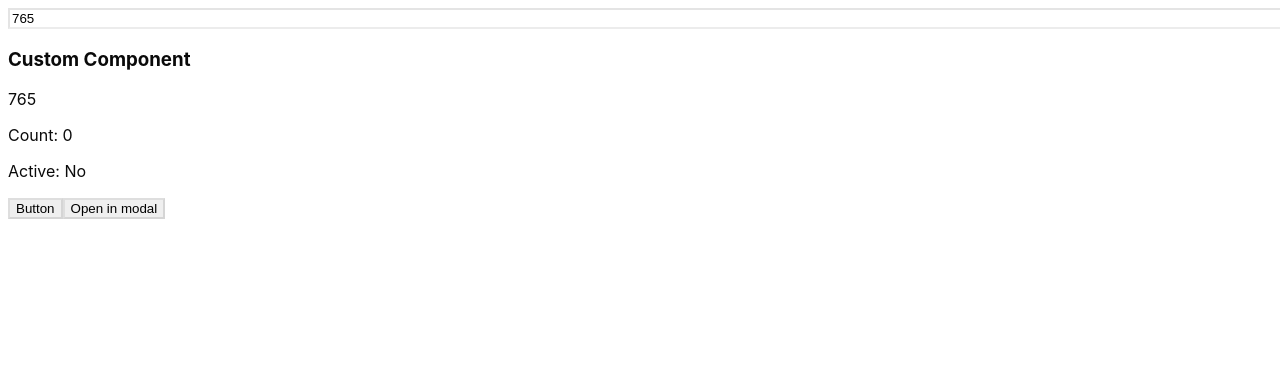
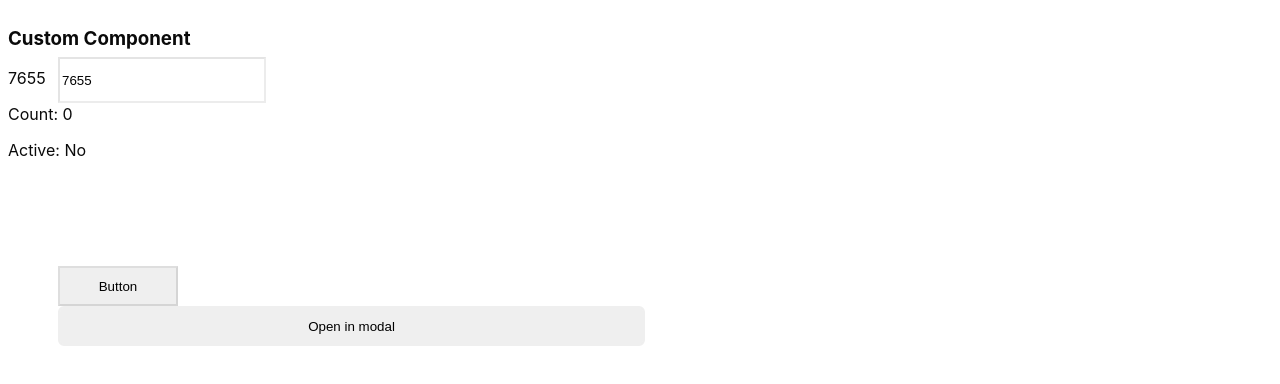
Before and after one commit to ilsur1103/my-project, a React (Vite) app: page / in a window 1280 px wide. Shown: the top 384 px of the page. Built offline with nearby package versions, Linux system fonts and the light colour scheme.

Commit message:
Update project: E-commerce Landing - 10/29/2025, 3:11:46 PM

```diff
--- /dev/null
+++ b/preview.html
@@ -0,0 +1,253 @@
+<!DOCTYPE html>
+<html lang="en">
+<head>
+  <meta charset="UTF-8">
+  <meta name="viewport" content="width=device-width, initial-scale=1.0">
+  <title>E-commerce Landing - Production Preview</title>
+  <style>
+@custom-variant dark (&:is(.dark *));
+
+:root {
+  --font-size: 16px;
+  --background: #ffffff;
+  --foreground: oklch(0.145 0 0);
+  --card: #ffffff;
+  --card-foreground: oklch(0.145 0 0);
+  --popover: oklch(1 0 0);
+  --popover-foreground: oklch(0.145 0 0);
+  --primary: #030213;
+  --primary-foreground: oklch(1 0 0);
+  --secondary: oklch(0.95 0.0058 264.53);
+  --secondary-foreground: #030213;
+  --muted: #ececf0;
+  --muted-foreground: #717182;
+  --accent: #e9ebef;
+  --accent-foreground: #030213;
+  --destructive: #d4183d;
+  --destructive-foreground: #ffffff;
+  --border: rgba(0, 0, 0, 0.1);
+  --input: transparent;
+  --input-background: #f3f3f5;
+  --switch-background: #cbced4;
+  --font-weight-medium: 500;
+  --font-weight-normal: 400;
+  --ring: oklch(0.708 0 0);
+  --chart-1: oklch(0.646 0.222 41.116);
+  --chart-2: oklch(0.6 0.118 184.704);
+  --chart-3: oklch(0.398 0.07 227.392);
+  --chart-4: oklch(0.828 0.189 84.429);
+  --chart-5: oklch(0.769 0.188 70.08);
+  --radius: 0.625rem;
+  --sidebar: oklch(0.985 0 0);
+  --sidebar-foreground: oklch(0.145 0 0);
+  --sidebar-primary: #030213;
+  --sidebar-primary-foreground: oklch(0.985 0 0);
+  --sidebar-accent: oklch(0.97 0 0);
+  --sidebar-accent-foreground: oklch(0.205 0 0);
+  --sidebar-border: oklch(0.922 0 0);
+  --sidebar-ring: oklch(0.708 0 0);
+}
+
+.dark {
+  --background: oklch(0.145 0 0);
+  --foreground: oklch(0.985 0 0);
+  --card: oklch(0.145 0 0);
+  --card-foreground: oklch(0.985 0 0);
+  --popover: oklch(0.145 0 0);
+  --popover-foreground: oklch(0.985 0 0);
+  --primary: oklch(0.985 0 0);
+  --primary-foreground: oklch(0.205 0 0);
+  --secondary: oklch(0.269 0 0);
+  --secondary-foreground: oklch(0.985 0 0);
+  --muted: oklch(0.269 0 0);
+  --muted-foreground: oklch(0.708 0 0);
+  --accent: oklch(0.269 0 0);
+  --accent-foreground: oklch(0.985 0 0);
+  --destructive: oklch(0.396 0.141 25.723);
+  --destructive-foreground: oklch(0.637 0.237 25.331);
+  --border: oklch(0.269 0 0);
+  --input: oklch(0.269 0 0);
+  --ring: oklch(0.439 0 0);
+  --font-weight-medium: 500;
+  --font-weight-normal: 400;
+  --chart-1: oklch(0.488 0.243 264.376);
+  --chart-2: oklch(0.696 0.17 162.48);
+  --chart-3: oklch(0.769 0.188 70.08);
+  --chart-4: oklch(0.627 0.265 303.9);
+  --chart-5: oklch(0.645 0.246 16.439);
+  --sidebar: oklch(0.205 0 0);
+  --sidebar-foreground: oklch(0.985 0 0);
+  --sidebar-primary: oklch(0.488 0.243 264.376);
+  --sidebar-primary-foreground: oklch(0.985 0 0);
+  --sidebar-accent: oklch(0.269 0 0);
+  --sidebar-accent-foreground: oklch(0.985 0 0);
+  --sidebar-border: oklch(0.269 0 0);
+  --sidebar-ring: oklch(0.439 0 0);
+}
+
+@theme inline {
+  --color-background: var(--background);
+  --color-foreground: var(--foreground);
+  --color-card: var(--card);
+  --color-card-foreground: var(--card-foreground);
+  --color-popover: var(--popover);
+  --color-popover-foreground: var(--popover-foreground);
+  --color-primary: var(--primary);
+  --color-primary-foreground: var(--primary-foreground);
+  --color-secondary: var(--secondary);
+  --color-secondary-foreground: var(--secondary-foreground);
+  --color-muted: var(--muted);
+  --color-muted-foreground: var(--muted-foreground);
+  --color-accent: var(--accent);
+  --color-accent-foreground: var(--accent-foreground);
+  --color-destructive: var(--destructive);
+  --color-destructive-foreground: var(--destructive-foreground);
+  --color-border: var(--border);
+  --color-input: var(--input);
+  --color-input-background: var(--input-background);
+  --color-switch-background: var(--switch-background);
+  --color-ring: var(--ring);
+  --color-chart-1: var(--chart-1);
+  --color-chart-2: var(--chart-2);
+  --color-chart-3: var(--chart-3);
+  --color-chart-4: var(--chart-4);
+  --color-chart-5: var(--chart-5);
+  --radius-sm: calc(var(--radius) - 4px);
+  --radius-md: calc(var(--radius) - 2px);
+  --radius-lg: var(--radius);
+  --radius-xl: calc(var(--radius) + 4px);
+  --color-sidebar: var(--sidebar);
+  --color-sidebar-foreground: var(--sidebar-foreground);
+  --color-sidebar-primary: var(--sidebar-primary);
+  --color-sidebar-primary-foreground: var(--sidebar-primary-foreground);
+  --color-sidebar-accent: var(--sidebar-accent);
+  --color-sidebar-accent-foreground: var(--sidebar-accent-foreground);
+  --color-sidebar-border: var(--sidebar-border);
+  --color-sidebar-ring: var(--sidebar-ring);
+}
+
+@layer base {
+  * {
+    @apply border-border outline-ring/50;
+  }
+
+  body {
+    @apply bg-background text-foreground;
+  }
+}
+
+/**
+ * Base typography. This is not applied to elements which have an ancestor with a Tailwind text class.
+ */
+@layer base {
+  :where(:not(:has([class*=" text-"]), :not(:has([class^="text-"])))) {
+    h1 {
+      font-size: var(--text-2xl);
+      font-weight: var(--font-weight-medium);
+      line-height: 1.5;
+    }
+
+    h2 {
+      font-size: var(--text-xl);
+      font-weight: var(--font-weight-medium);
+      line-height: 1.5;
+    }
+
+    h3 {
+      font-size: var(--text-lg);
+      font-weight: var(--font-weight-medium);
+      line-height: 1.5;
+    }
+
+    h4 {
+      font-size: var(--text-base);
+      font-weight: var(--font-weight-medium);
+      line-height: 1.5;
+    }
+
+    p {
+      font-size: var(--text-base);
+      font-weight: var(--font-weight-normal);
+      line-height: 1.5;
+    }
+
+    label {
+      font-size: var(--text-base);
+      font-weight: var(--font-weight-medium);
+      line-height: 1.5;
+    }
+
+    button {
+      font-size: var(--text-base);
+      font-weight: var(--font-weight-medium);
+      line-height: 1.5;
+    }
+
+    input {
+      font-size: var(--text-base);
+      font-weight: var(--font-weight-normal);
+      line-height: 1.5;
+    }
+  }
+}
+
+html {
+  font-size: var(--font-size);
+}
+
+/* Disable browser text selection in edit mode */
+.no-user-select {
+  user-select: none;
+  -webkit-user-select: none;
+  -moz-user-select: none;
+  -ms-user-select: none;
+}
+
+/* Allow text selection in inputs and textareas even when parent has no-user-select */
+.no-user-select input,
+.no-user-select textarea,
+.no-user-select [contenteditable="true"] {
+  user-select: text;
+  -webkit-user-select: text;
+  -moz-user-select: text;
+  -ms-user-select: text;
+}
+
+
+/* Additional production styles */
+* {
+  box-sizing: border-box;
+}
+
+body {
+  margin: 0;
+  padding: 0;
+}
+  </style>
+</head>
+<body>
+  <div id="root">
+    <div class="page-container" style="
+    background-color: #ffffff;
+    min-height: 100vh;
+    width: 100%;
+    position: relative;
+
+  ">
+    <input id="comp-1761407986406" type="text" placeholder="Enter text..." style="position: absolute; left: 50px; top: 49px; width: 200px; height: 40px">
+    <div id="comp-1761407992563" style="position: absolute; left: 50px; top: 115px; width: 200px; height: 100px">
+
+    </div>
+    <div id="comp-1761564399738" style="position: absolute; left: 50px; top: 258.33333333333337px; width: 587px; height: auto; flex-direction: row; gap: 8px; padding: 0px; justify-content: flex-start; align-items: flex-start; flex-wrap: nowrap; display: flex">
+      <button id="comp-1761493557594" style="position: relative; left: 0px; top: 0px; width: 120px; height: 40px">Button</button>
+      <button id="comp-1761494794693" style="position: relative; left: 0px; top: 0px; width: 100%; height: 40px">Button</button>
+    </div>
+    </div>
+  </div>
+
+  <script>
+    console.log('Production Preview - E-commerce Landing');
+    console.log('This is a static preview. For full functionality, build and deploy the React application.');
+  </script>
+</body>
+</html>
--- a/project.json
+++ b/project.json
@@ -2,7 +2,7 @@
   "id": "1",
   "name": "E-commerce Landing",
   "description": "Modern e-commerce landing page",
-  "lastModified": "2025-10-27T12:22:46.467Z",
+  "lastModified": "2025-10-29T10:11:13.047Z",
   "components": [],
   "pages": [
     {
@@ -243,7 +243,7 @@
       "id": "var-1761407998706",
       "name": "variable1",
       "type": "string",
-      "value": "765"
+      "value": "7655"
     }
   ],
   "github": {
@@ -251,7 +251,7 @@
     "repo": "my-project",
     "defaultBranch": "main",
     "activeBranch": "main",
-    "lastSync": "2025-10-27T12:21:45.569Z"
+    "lastSync": "2025-10-29T10:11:00.534Z"
   },
   "currentPageId": "page-1761407980108"
 }
--- /dev/null
+++ b/src/pages/Home.css
@@ -0,0 +1,50 @@
+/* Styles for Home page */
+
+.home-input-comp-1761407986406 {
+  position: absolute;
+  left: 50px;
+  top: 49px;
+  width: 200px;
+  height: 40px;
+}
+
+.home-custom-1761407990444-comp-1761407992563 {
+  position: absolute;
+  left: 50px;
+  top: 115px;
+  width: 200px;
+  height: 100px;
+}
+
+.home-flex-comp-1761564399738 {
+  position: absolute;
+  left: 50px;
+  top: 258.33333333333337px;
+  width: 587px;
+  height: auto;
+  flex-direction: row;
+  gap: 8px;
+  padding: 0px;
+  justify-content: flex-start;
+  align-items: flex-start;
+  flex-wrap: nowrap;
+}
+
+.home-button-comp-1761493557594 {
+  position: relative;
+  left: 0px;
+  top: 0px;
+  width: 120px;
+  height: 40px;
+}
+
+.home-button-comp-1761494794693 {
+  position: relative;
+  left: 0px;
+  top: 0px;
+  width: 100%;
+  height: 40px;
+  border-radius: 6px;
+  border: 2px solid #efefef;
+  padding: 6px;
+}
--- a/src/pages/Home.tsx
+++ b/src/pages/Home.tsx
@@ -2,18 +2,20 @@
  * Home Page Component
  *
  * Auto-generated by Web App Builder
- * Last modified: 2025-10-27
+ * Last modified: 2025-10-29
  */
 
 import { useState } from 'react';
 import { useNavigate } from 'react-router-dom';
 import Custom17614079904442 from '../components/Custom17614079904442';
 
+import './Home.css';
+
 export default function Home({ openModal }: { openModal: (pageId: string, options?: { title?: string; closable?: boolean }) => void }) {
   const navigate = useNavigate();
-  const [variable1, setVariable1] = useState("765");
+  const [variable1, setVariable1] = useState("7655");
 
-  // Component styles
+  // Page container style
   const pageContainerStyle = {
     width: '1440px',
     minHeight: '1024px',
@@ -24,50 +26,6 @@ export default function Home({ openModal }: { openModal: (pageId: string, option
     flexDirection: 'column',
     fontFamily: 'Inter, sans-serif'
   } as const;
-  const inputStyle0 = {
-      position: 'absolute',
-      left: '50px',
-      top: '49px',
-      width: '200px',
-      height: '40px'
-    } as const;
-  const custom_1761407990444Style1 = {
-      position: 'absolute',
-      left: '50px',
-      top: '115px',
-      width: '200px',
-      height: '100px'
-    } as const;
-  const flexStyle2 = {
-      position: 'absolute',
-      left: '50px',
-      top: '258.33333333333337px',
-      width: '587px',
-      height: 'auto',
-      flexDirection: 'row',
-      gap: '8px',
-      padding: '0px',
-      justifyContent: 'flex-start',
-      alignItems: 'flex-start',
-      flexWrap: 'nowrap'
-    } as const;
-  const buttonStyle3 = {
-      position: 'relative',
-      left: '0px',
-      top: '0px',
-      width: '120px',
-      height: '40px'
-    } as const;
-  const buttonStyle4 = {
-      position: 'relative',
-      left: '0px',
-      top: '0px',
-      width: '100%',
-      height: '40px',
-      borderRadius: '6px',
-      border: '2px solid #efefef',
-      padding: '6px'
-    } as const;
 
   return (
     <div
@@ -80,14 +38,14 @@ export default function Home({ openModal }: { openModal: (pageId: string, option
         placeholder="Enter text..."
         value={variable1}
         onChange={(e) => setVariable1(e.target.value)}
-        style={{inputStyle0}}
+        className="home-input-comp-1761407986406"
       />
       <Custom17614079904442 text={variable1} title="Custom Component" count={0} isActive={false} />
-      <div id="comp-1761564399738" style={{flexStyle2}}>
-        <button id="comp-1761493557594" onClick={() => navigate('/page2')} style={{buttonStyle3}}>
+      <div id="comp-1761564399738" className="home-flex-comp-1761564399738">
+        <button id="comp-1761493557594" className="home-button-comp-1761493557594" onClick={() => navigate('/page2')}>
           Button
         </button>
-        <button id="comp-1761494794693" onClick={() => openModal('page-1761489007826', { title: '', closable: true })} style={{buttonStyle4}}>
+        <button id="comp-1761494794693" className="home-button-comp-1761494794693" onClick={() => openModal('page-1761489007826', { title: '', closable: true })}>
           Open in modal
         </button>
       </div>
--- /dev/null
+++ b/src/pages/Page2.css
@@ -0,0 +1,9 @@
+/* Styles for Page2 page */
+
+.page2-text-comp-1761489015519 {
+  position: relative;
+  left: 50px;
+  top: 50px;
+  width: 200px;
+  height: auto;
+}
--- a/src/pages/Page2.tsx
+++ b/src/pages/Page2.tsx
@@ -2,11 +2,13 @@
  * Page2 Page Component
  *
  * Auto-generated by Web App Builder
- * Last modified: 2025-10-27
+ * Last modified: 2025-10-29
  */
 
+import './Page2.css';
+
 export default function Page2({ openModal }: { openModal: (pageId: string, options?: { title?: string; closable?: boolean }) => void }) {
-  // Component styles
+  // Page container style
   const pageContainerStyle = {
     width: '1440px',
     minHeight: '1024px',
@@ -16,20 +18,13 @@ export default function Page2({ openModal }: { openModal: (pageId: string, optio
     display: 'flex',
     flexDirection: 'column'
   } as const;
-  const textStyle0 = {
-      position: 'relative',
-      left: '50px',
-      top: '50px',
-      width: '200px',
-      height: 'auto'
-    } as const;
 
   return (
     <div
       id="page-1761489007826"
       style={pageContainerStyle}
     >
-      <div id="comp-1761489015519" style={{textStyle0}}>
+      <div id="comp-1761489015519" className="page2-text-comp-1761489015519">
         This is Page 2
       </div>
     </div>
```
Also changed, not shown: 2 other files (tests, documents, lock files or other folders).
